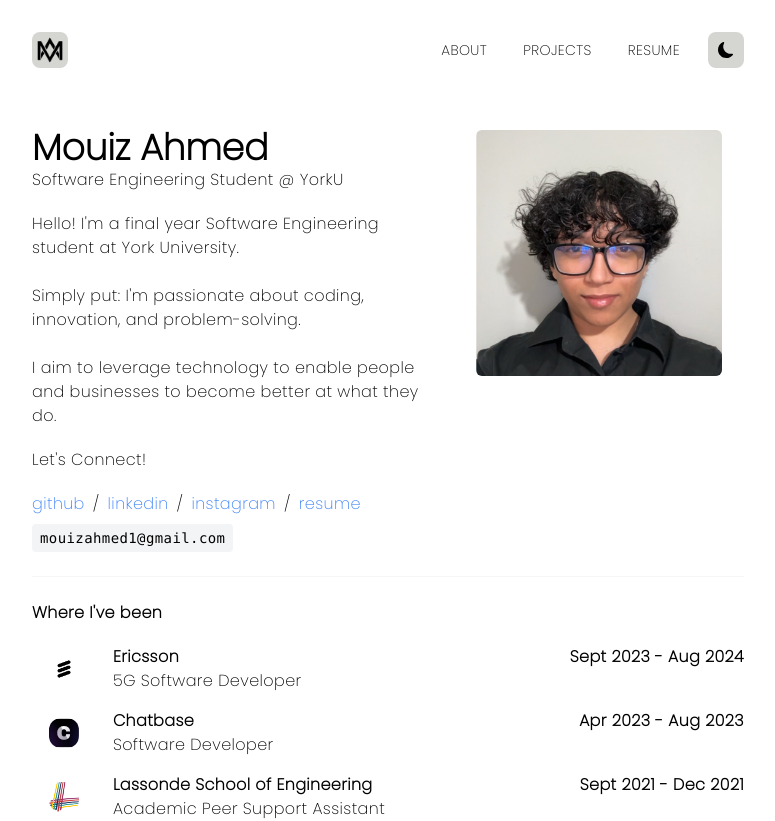
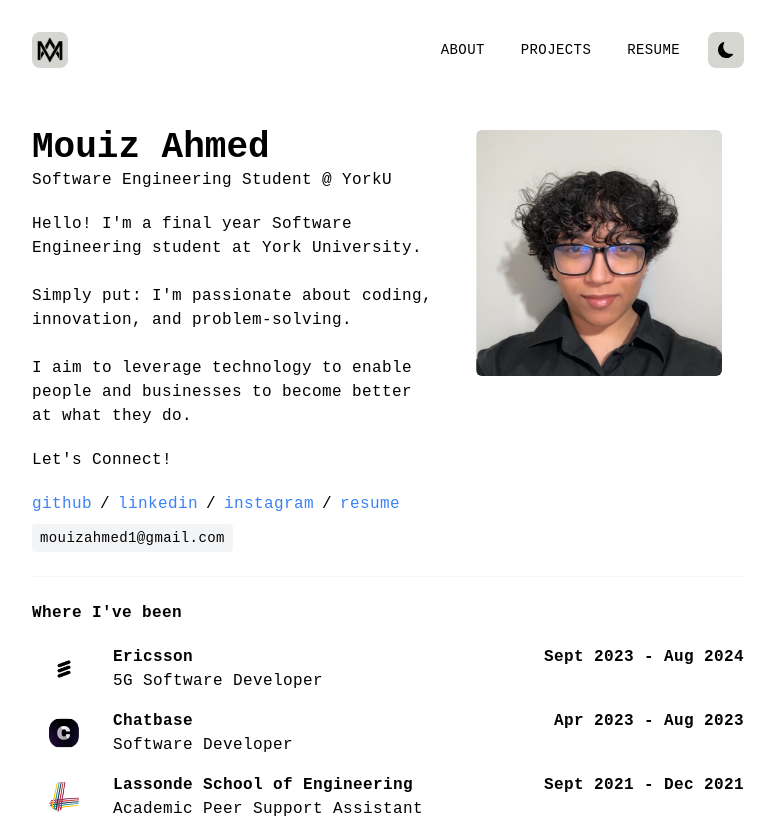
Before and after one commit to mouizahmed/portfolio, a Next.js app: page / in a window 1280 px wide. Shown: the top 821 px of the page, without its empty margins (252-1027 px from the left). Built offline with nearby package versions, Linux system fonts and the light colour scheme; no server answers.

Commit message:
font update

```diff
--- a/styles/globals.css
+++ b/styles/globals.css
@@ -7,6 +7,12 @@ html {
 }
 
 @layer base {
+  html,
+  body,
+  * {
+    font-family: 'Courier New', Courier, monospace !important;
+  }
+
   body {
     @apply bg-white text-black tracking-wide dark:bg-black dark:text-white
   }
@@ -27,7 +33,3 @@ html {
     @apply cursor-pointer
   }
 }
-
-body {
-  font-family: -apple-system, BlinkMacSystemFont, 'Segoe UI', Roboto, 'Helvetica Neue', Arial, sans-serif;
-}
--- a/tailwind.config.js
+++ b/tailwind.config.js
@@ -4,6 +4,10 @@ module.exports = {
   darkMode: 'class',
   theme: {
     extend: {
+      fontFamily: {
+        sans: ['Courier New', 'Courier', 'monospace'],
+        mono: ['Courier New', 'Courier', 'monospace'],
+      },
       transitionDuration: {
         600: '600ms',
         800: '800ms',
```
